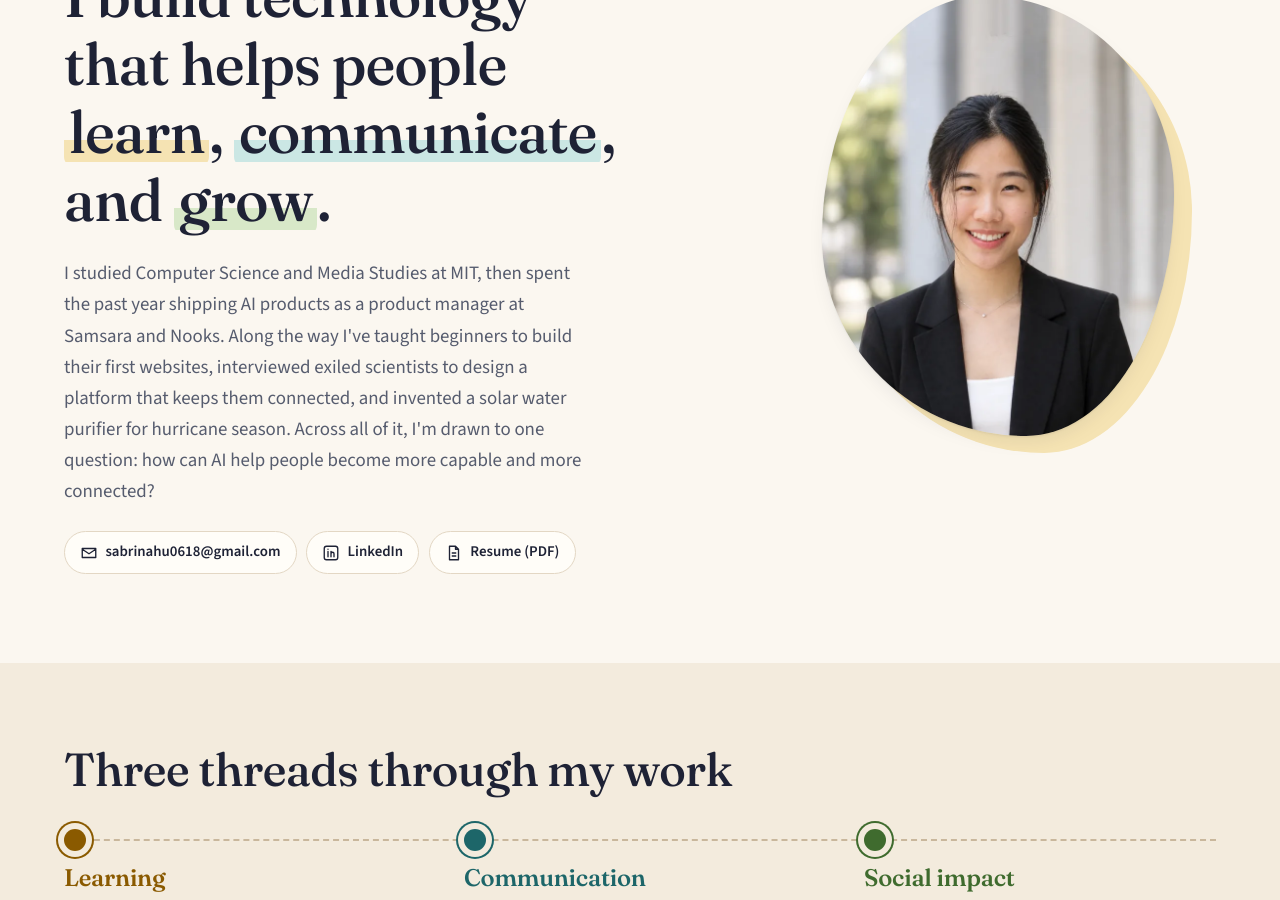
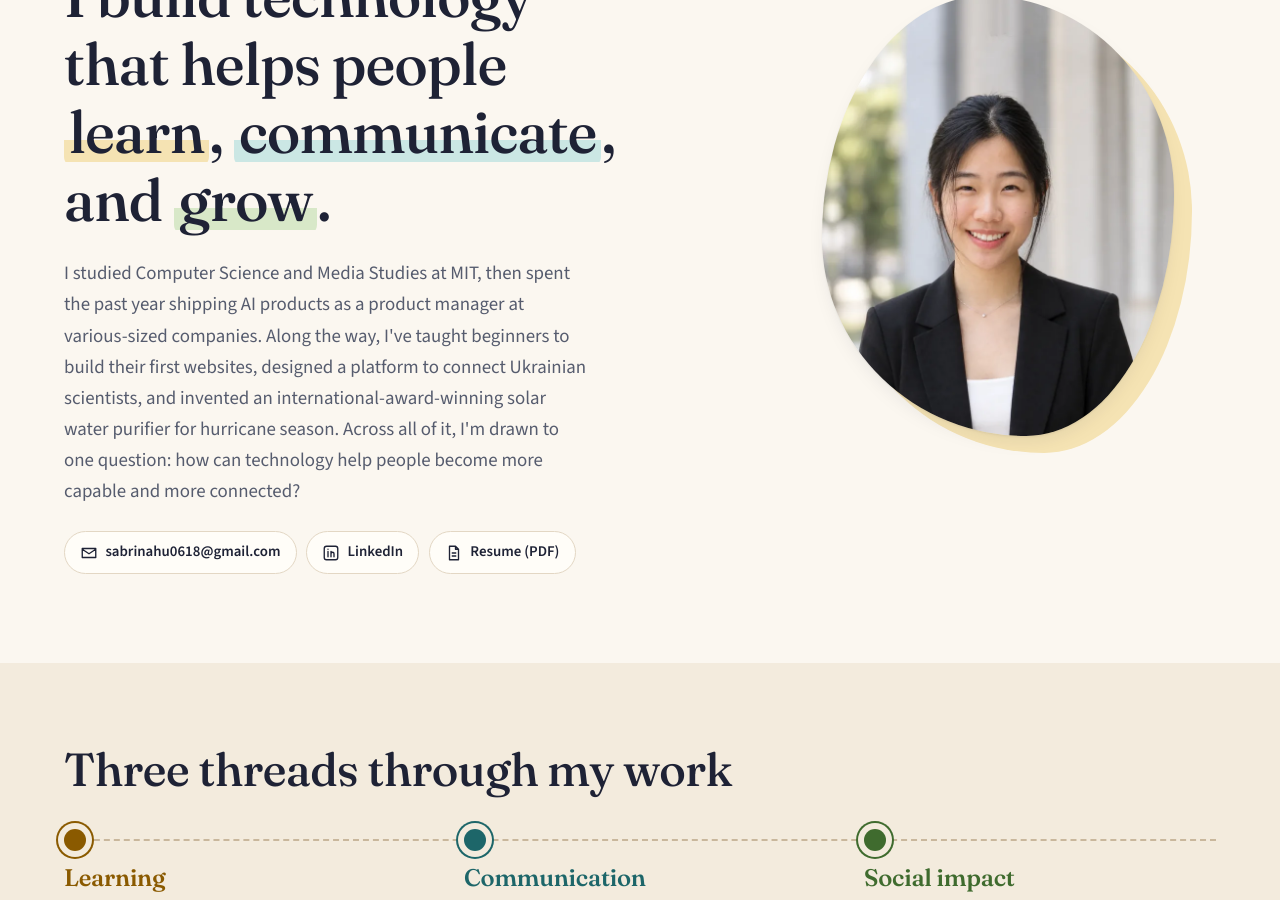
Before and after one commit to sabrinahu618/portfolio, a Jekyll site: the page built from index.html, in a window 1280 px wide and 900 px high, scrolled down 305 px. Built offline with Jekyll 4.4.1, drawn with Linux system fonts in a browser that asks for light colours.

Commit message:
Update homepage intro
Co-Authored-By: Claude Opus 5.5 <noreply@anthropic.com>
Claude-Session: https://claude.ai/code/session_01HybnYJGYPLDq5hkAYptQSd

```diff
--- a/_data/profile.yml
+++ b/_data/profile.yml
@@ -14,13 +14,13 @@ headshot_alt: Sabrina Hu smiling, wearing a black blazer, outdoors in front of s
 # Homepage introduction ------------------------------------------
 roles: Designer · Researcher · Educator
 intro: >-
-  I studied Computer Science and Media Studies at MIT, then spent the
-  past year shipping AI products as a product manager at Samsara and Nooks.
-  Along the way I've taught beginners to build their first websites,
-  interviewed exiled scientists to design a platform that keeps them
-  connected, and invented a solar water purifier for hurricane season.
-  Across all of it, I'm drawn to one question: how can AI help people
-  become more capable and more connected?
+  I studied Computer Science and Media Studies at MIT, then spent the past
+  year shipping AI products as a product manager at various-sized companies.
+  Along the way, I've taught beginners to build their first websites,
+  designed a platform to connect Ukrainian scientists, and invented an
+  international-award-winning solar water purifier for hurricane season.
+  Across all of it, I'm drawn to one question: how can technology help
+  people become more capable and more connected?
 
 # Short "now" line shown on the homepage.
 now: >-
```
